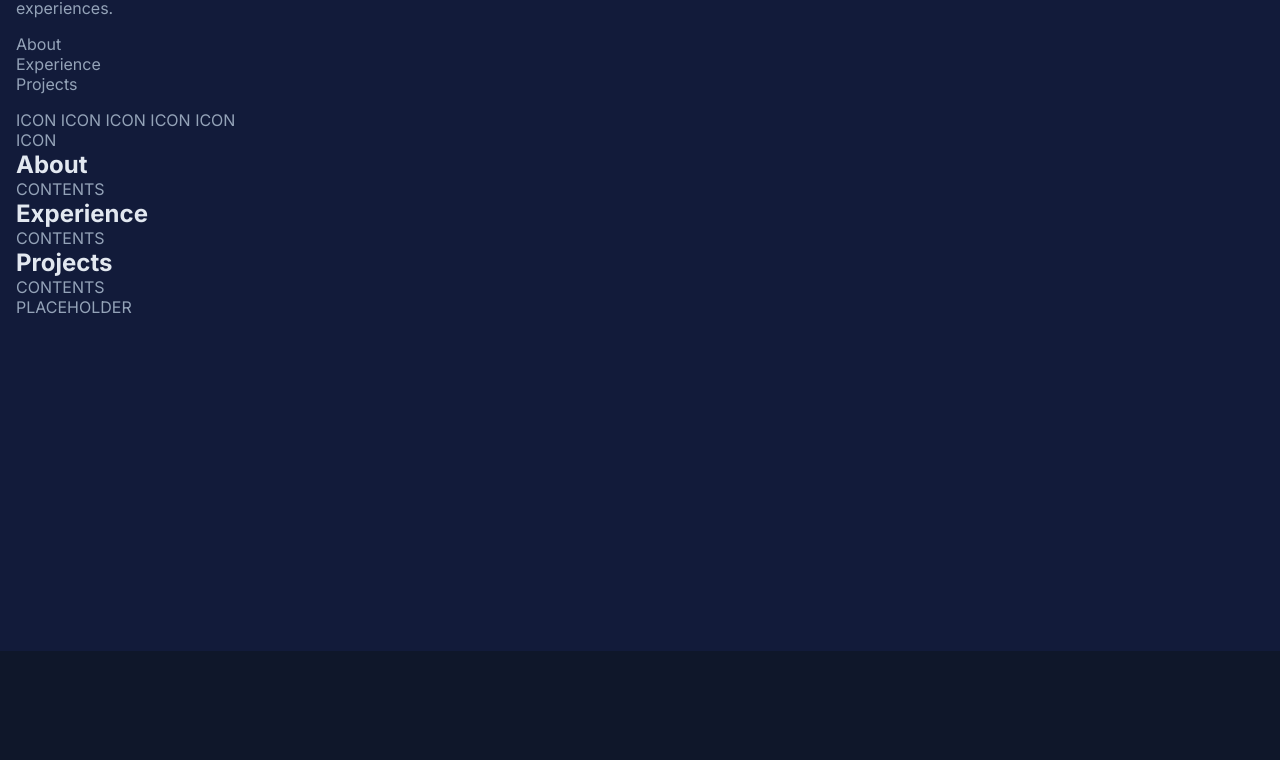
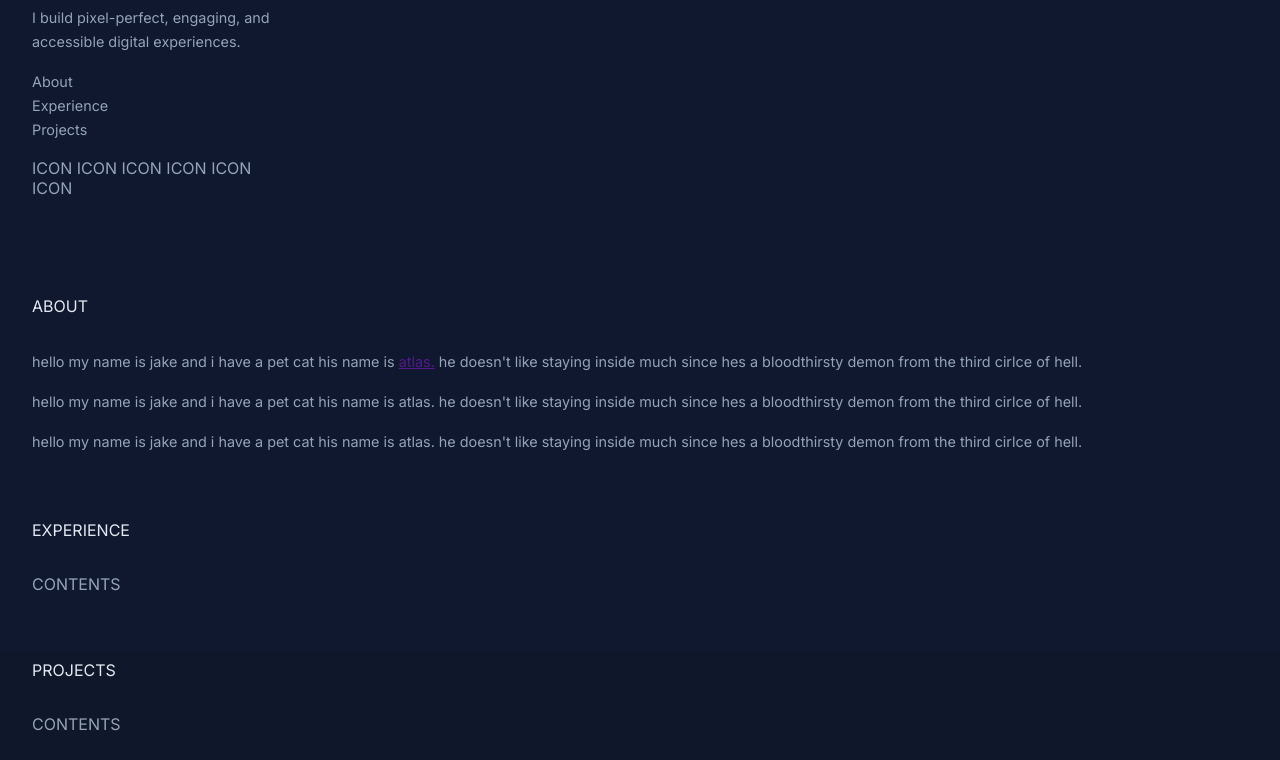
Before and after one commit to badl0se/html-css-portfolio, a plain HTML site: page index.html in a window 1280 px wide. Shown: the part 149-909 px from the top of the page. Before the commit the page ends 800 px from the top, so only its background shows below. Drawn offline with Linux system fonts and the light colour scheme.

Commit message:
rem is cool

```diff
--- a/index.html
+++ b/index.html
@@ -46,8 +46,10 @@
             <div>
                 <h2 class="lightText">About</h2>
             </div>
-            <div>
-                CONTENTS
+            <div class="about-contents">
+                <p>hello my name is jake and i have a pet cat his name is <a href="">atlas.</a> he doesn't like staying inside much since hes a bloodthirsty demon from the third cirlce of hell.</p>
+                <p>hello my name is jake and i have a pet cat his name is atlas. he doesn't like staying inside much since hes a bloodthirsty demon from the third cirlce of hell.</p>
+                <p>hello my name is jake and i have a pet cat his name is atlas. he doesn't like staying inside much since hes a bloodthirsty demon from the third cirlce of hell.</p>
             </div>
         </section>
         <section>
--- a/styles.css
+++ b/styles.css
@@ -13,14 +13,22 @@
 body {
     background-color: #0f172a;
     color: #94a3b8;
-    padding: 1rem;
+    padding: 4rem 2rem;
+    display: grid;
+    grid-template-columns: repeat(1, minmax(0, 1fr));
+    gap: 6rem;
+}
+
+p, h2 {
+    font-size: 0.9rem;
+    line-height: 1.5rem;
 }
 
 .underlay {
     position: fixed;
     background: #172554;
     inset: 0;
-    opacity: 0.4;
+    opacity: 0.15;
 }
 
 header, main, footer {
@@ -50,3 +58,35 @@ header h1 {
 header h4 {
     font-weight: 400;
 }
+
+main {
+    display: flex;
+    flex-direction: column;
+    gap: 4rem;
+}
+
+section {
+    display: flex;
+    flex-direction: column;
+    gap: 2rem;
+}
+
+section h2 {
+    text-transform: uppercase;
+    font-size: 1rem;
+    font-weight: 400;
+}
+
+.about-contents {
+    display: flex;
+    flex-direction: column;
+    gap: 1rem;
+}
+
+.anchor-text {
+    color: var(--color-highlight);
+}
+
+.anchor-text:hover {
+    color: var(--color-accent);
+}
```
